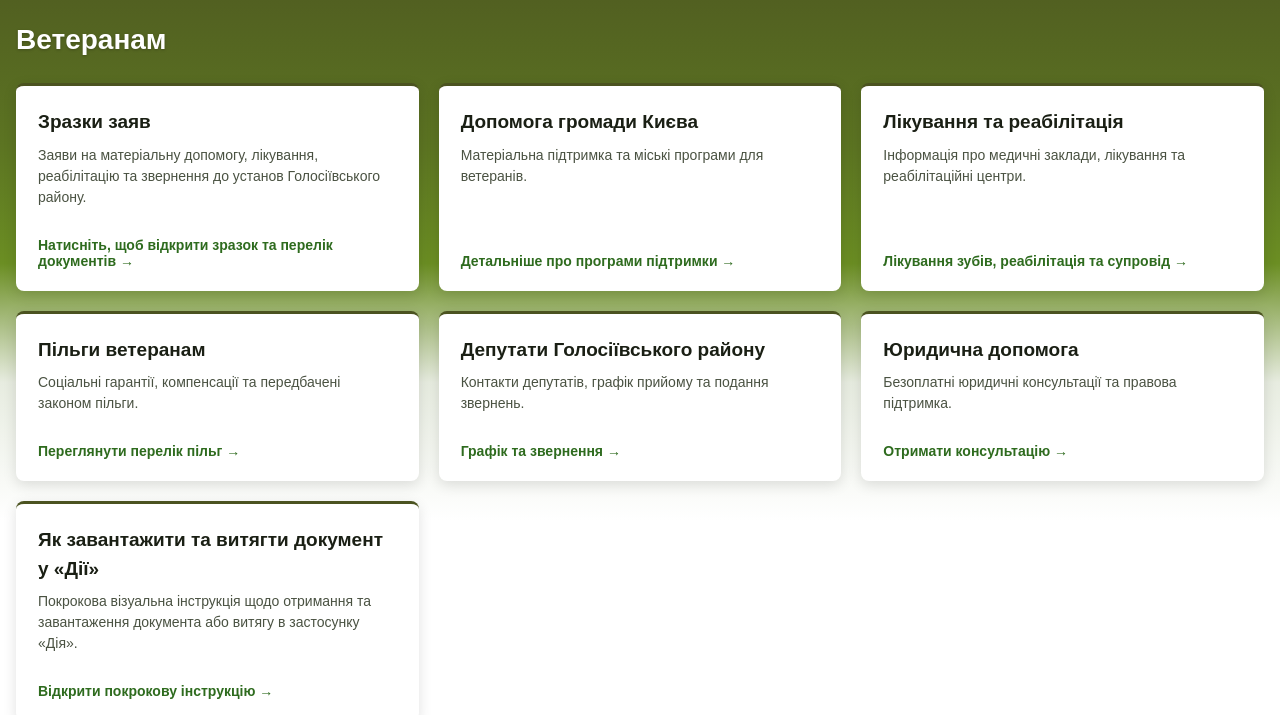
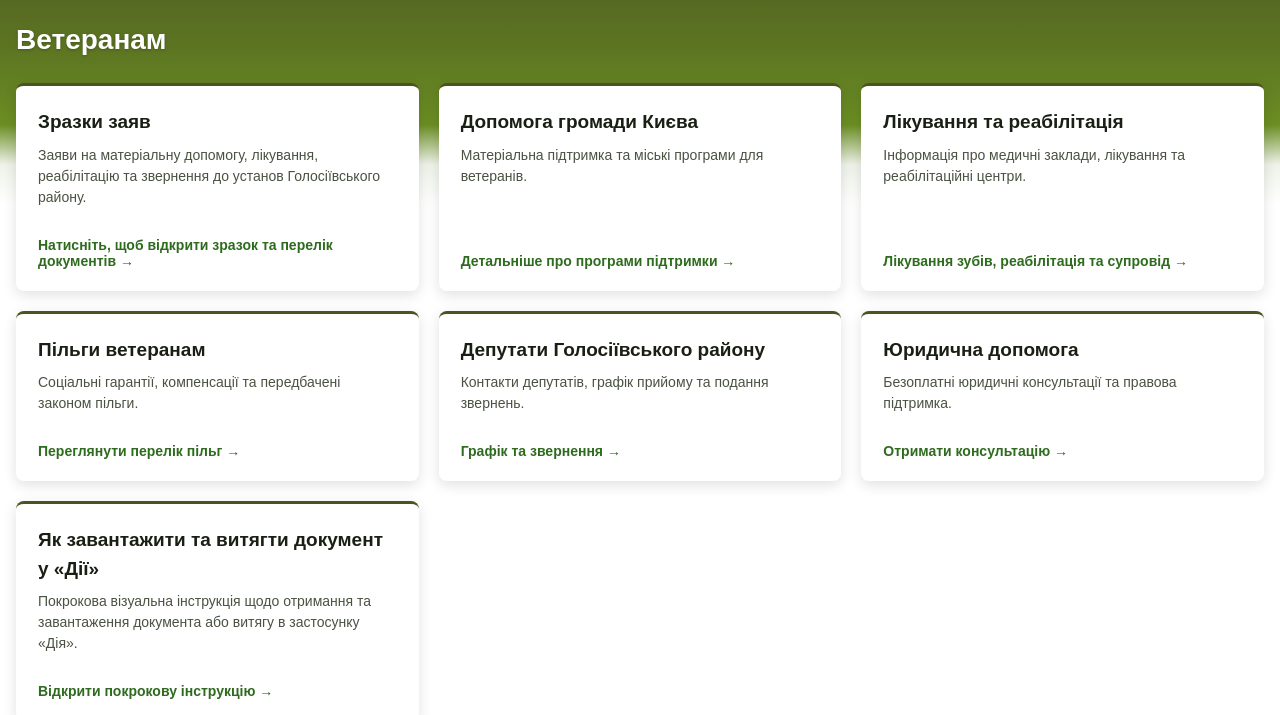
Before and after one commit to alexfranc590-web/veteran-golosiiv, a plain HTML site: page index.html in a window 1280 px wide. Shown: the part 93-808 px from the top of the page. Drawn offline with Linux system fonts and the light colour scheme.

Commit message:
Add files via upload

```diff
--- a/index.html
+++ b/index.html
@@ -11,7 +11,7 @@
     body {
       margin: 0;
       font-family: Arial, sans-serif;
-      background: linear-gradient(180deg, #4b5320 0%, #5c7422 24%, #6b8e23 36%, #e7ece0 48%, #ffffff 62%);
+      background: linear-gradient(180deg, #4b5320 0%, #5c7422 14%, #6b8e23 22%, #eef2e8 26%, #ffffff 30%, #ffffff 100%);
       min-height: 100vh;
       color: #1f2419;
       line-height: 1.5;
```
